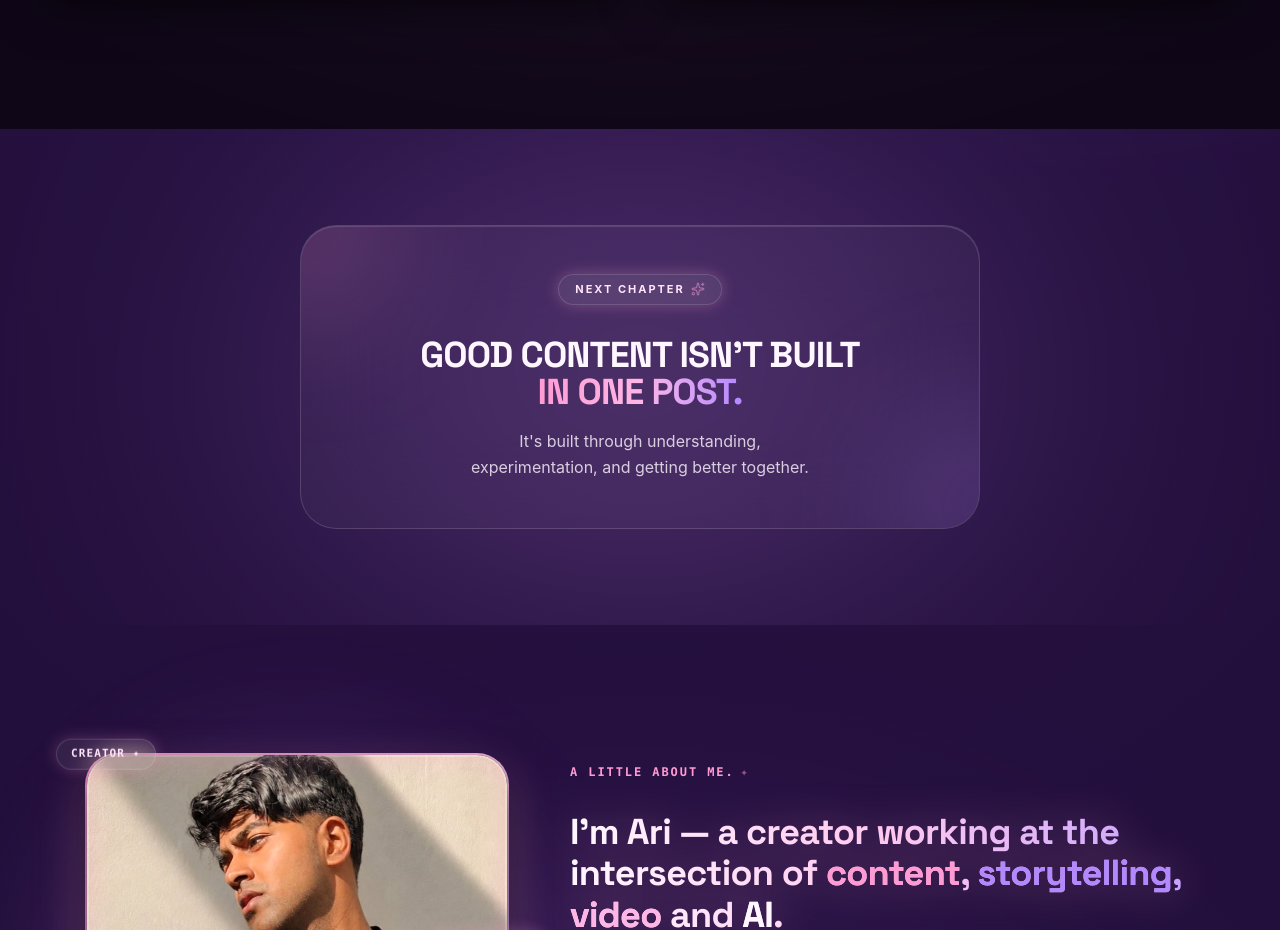
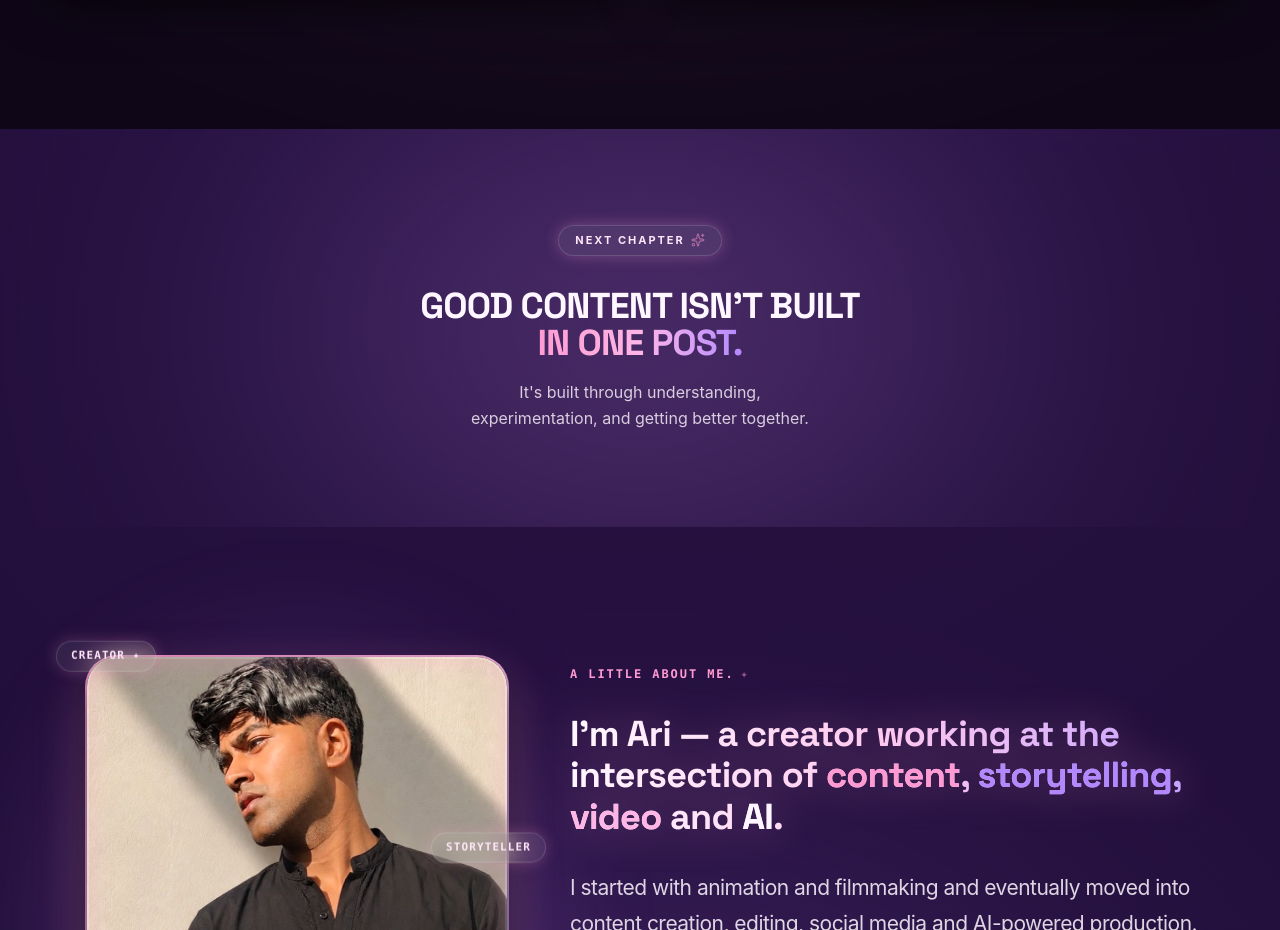
Before and after one commit to evanbose7/ARIIMAKESFILMS, a React (Vite) app: page / in a window 1280 px wide. Shown: the part 3500-4430 px from the top of the page. Built offline with nearby package versions, Linux system fonts and the light colour scheme.

Commit message:
Remove card box wrapper from Next Chapter section so text floats directly on background

```diff
--- a/src/components/PartnershipSection.tsx
+++ b/src/components/PartnershipSection.tsx
@@ -14,25 +14,15 @@ export const PartnershipSection: React.FC = () => {
         }}
       />
 
-      {/* MAIN CONTAINER FLOATING LUXURY GLASS CAPSULE */}
-      <div className="w-full max-w-[680px] mx-auto relative z-20">
+      {/* MAIN CONTAINER (CLEAN TEXT, NO BOX WRAPPER) */}
+      <div className="w-full max-w-[720px] mx-auto text-center flex flex-col items-center space-y-6 relative z-20">
         <motion.div
-          initial={{ opacity: 0, y: 24, scale: 0.97 }}
-          whileInView={{ opacity: 1, y: 0, scale: 1 }}
+          initial={{ opacity: 0, y: 20 }}
+          whileInView={{ opacity: 1, y: 0 }}
           viewport={{ once: true }}
           transition={{ duration: 0.8, ease: [0.22, 1, 0.36, 1] }}
-          className="
-            w-full rounded-[36px] p-8 sm:p-12 text-center
-            bg-white/[0.03] border border-white/15 backdrop-blur-2xl
-            shadow-[0_20px_60px_rgba(0,0,0,0.6)] shadow-[inset_0_1px_1px_rgba(255,255,255,0.15)]
-            hover:border-[#FF9BD2]/40 hover:shadow-[0_0_40px_rgba(255,155,210,0.25)]
-            transition-all duration-500 flex flex-col items-center space-y-6 relative overflow-hidden group
-          "
+          className="flex flex-col items-center space-y-6"
         >
-          {/* Inner Corner Ambient Soft Light */}
-          <div className="absolute -top-24 -left-24 w-48 h-48 bg-[#FF9BD2]/20 blur-3xl pointer-events-none rounded-full" />
-          <div className="absolute -bottom-24 -right-24 w-48 h-48 bg-[#B388FF]/20 blur-3xl pointer-events-none rounded-full" />
-
           {/* EYEBROW BADGE: NEXT CHAPTER ✦ */}
           <div className="
             inline-flex items-center gap-1.5 px-4 py-1.5 rounded-full
```
